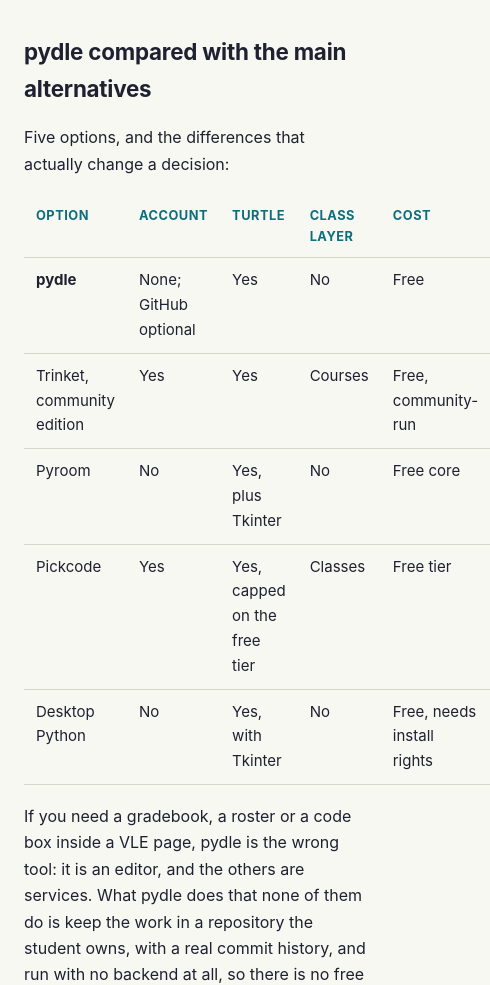
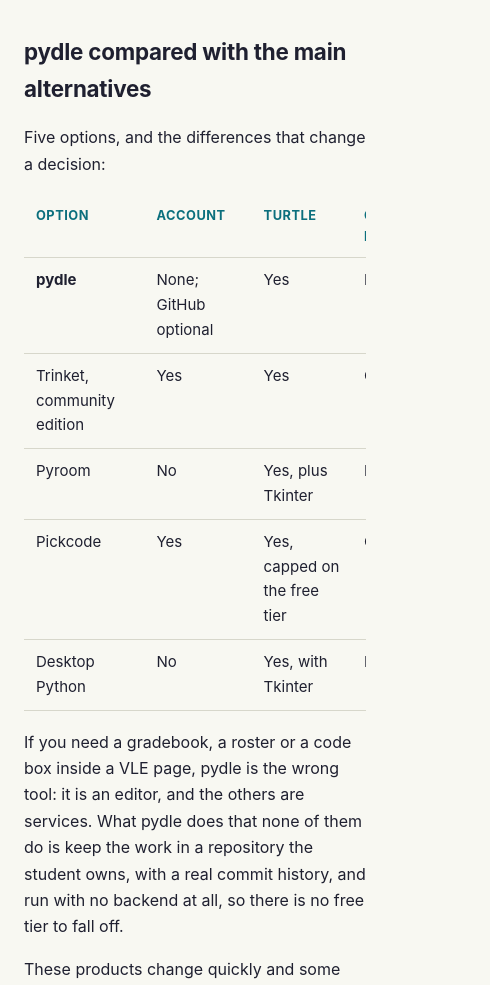
Before and after one commit to thebillington/pydle, a website: page trinket-alternative/index.html in a window 390 px wide. Shown: the part 3000-3985 px from the top of the page, 490 px wide, since content can reach past the window. Drawn offline with Linux system fonts and the light colour scheme.

Commit message:
Let the comparison tables scroll on narrow screens

```diff
--- a/pages.css
+++ b/pages.css
@@ -239,6 +239,17 @@ th {
     text-transform: uppercase;
 }
 
+/* Wide comparison tables scroll rather than forcing the page sideways. */
+.table-scroll {
+    overflow-x: auto;
+    margin: 18px 0;
+}
+
+.table-scroll table {
+    margin: 0;
+    min-width: 540px;
+}
+
 .faq {
     margin-top: 18px;
 }
--- a/trinket-alternative/index.html
+++ b/trinket-alternative/index.html
@@ -210,7 +210,8 @@
         </ol>
 
         <h2>pydle compared with the main alternatives</h2>
-        <p>Five options, and the differences that actually change a decision:</p>
+        <p>Five options, and the differences that change a decision:</p>
+        <div class="table-scroll">
         <table>
             <thead>
                 <tr><th>Option</th><th>Account</th><th>Turtle</th><th>Class layer</th><th>Cost</th></tr>
@@ -223,6 +224,7 @@
                 <tr><td>Desktop Python</td><td>No</td><td>Yes, with Tkinter</td><td>No</td><td>Free, needs install rights</td></tr>
             </tbody>
         </table>
+        </div>
         <p>If you need a gradebook, a roster or a code box inside a VLE page, pydle is the wrong tool: it is an editor, and the others are services. What pydle does that none of them do is keep the work in a repository the student owns, with a real commit history, and run with no backend at all, so there is no free tier to fall off.</p>
         <p>These products change quickly and some are small. Try the one you pick with a real class before committing a scheme of work to it, and remember that GitHub accounts are 13+, so pydle's repository sync is for year 9 and up.</p>
 
```
Also changed, not shown: teachers/index.html (+2 -0 lines), teachers/setup-sheet/index.html (+2 -0 lines), 1 other file.
